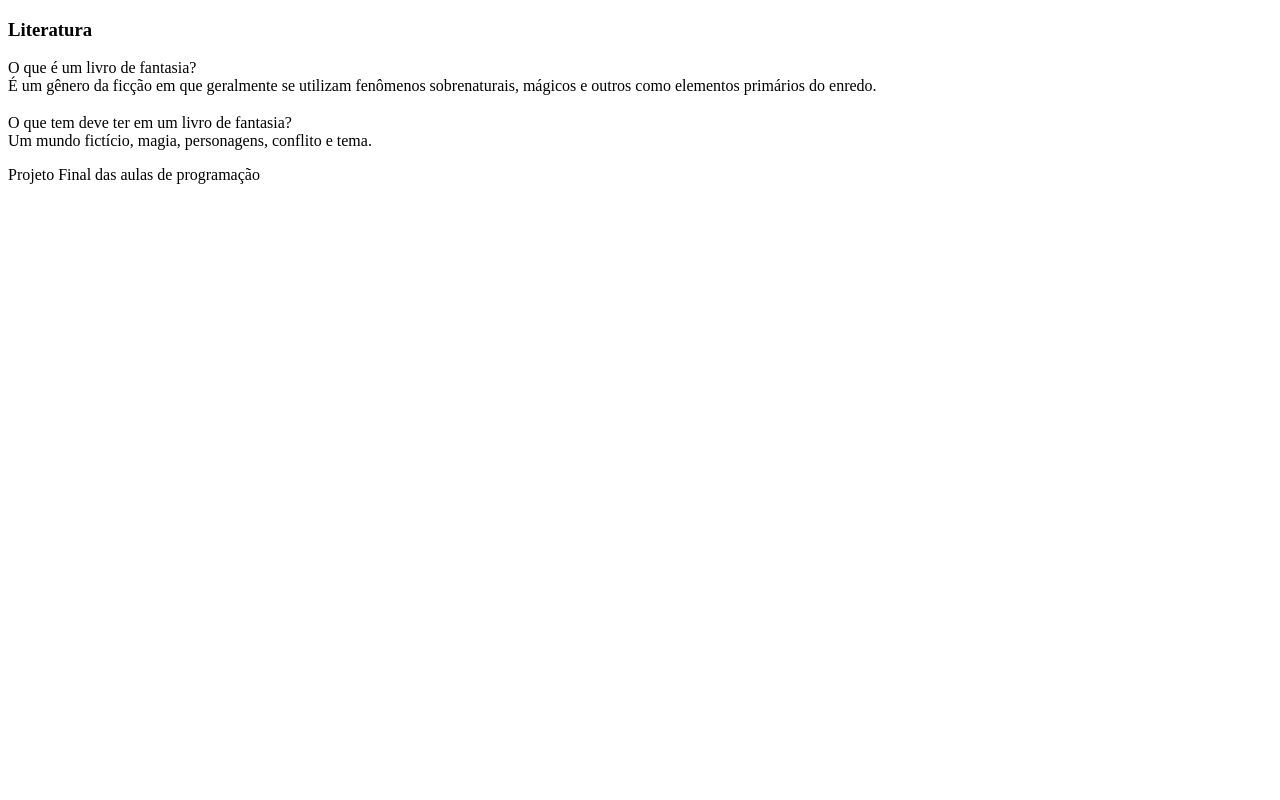
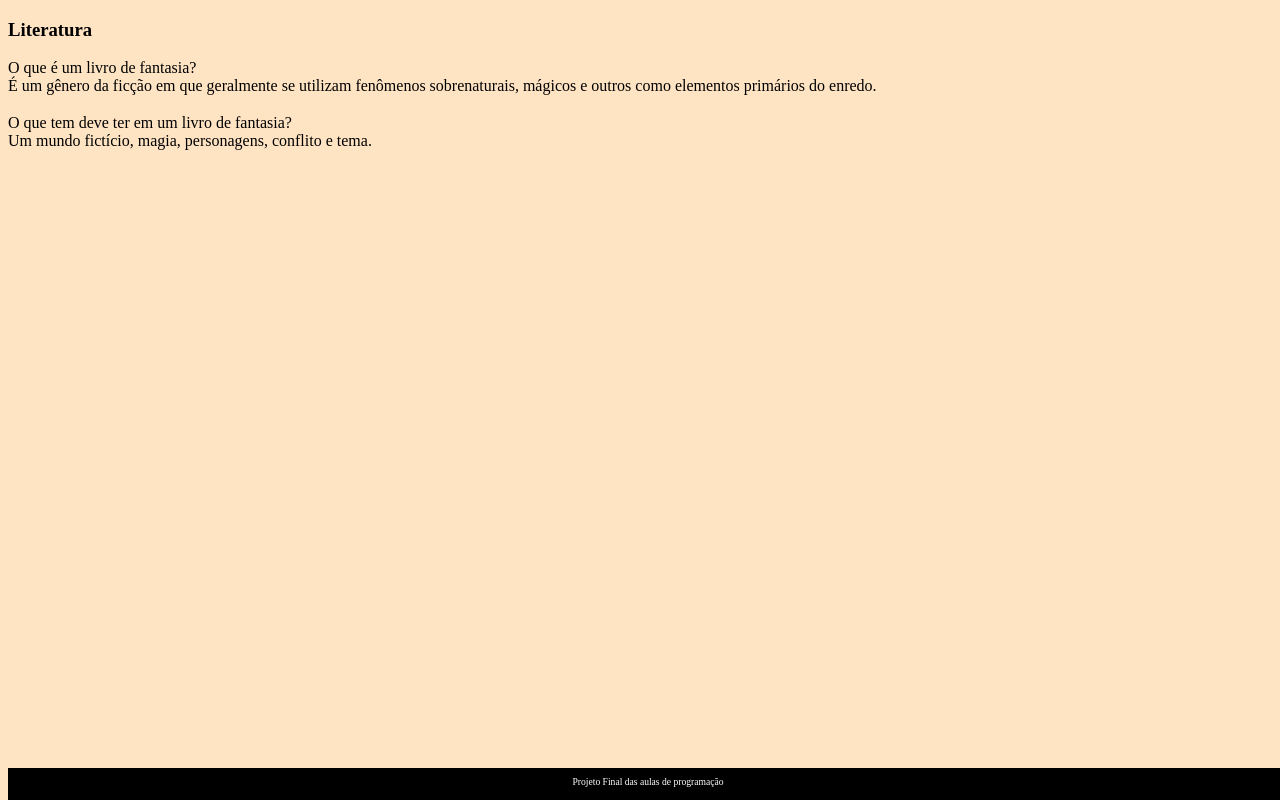
Before and after one commit to rafaellolufas/Projeto-final, a plain HTML site: page index.html in a window 1280 px wide. Drawn offline with Linux system fonts and the light colour scheme; files that its build step writes are made by us from their sources.

Commit message:
Add files via upload

```diff
--- a/index.html
+++ b/index.html
@@ -4,6 +4,7 @@
     <meta charset="UTF-8">
     <meta http-equiv="X-UA-Compatible" content="IE=edge">
     <meta name="viewport" content="width=device-width, initial-scale=1.0">
+    <link rel="stylesheet" href="assets/style.css">
     <title>Projeto Final</title>
 </head>
 <body>
--- /dev/null
+++ b/style.css
@@ -0,0 +1,17 @@
+footer {
+    background-color: #000000;
+    color: white;
+    position: fixed;
+    bottom: 0;
+    width: 100%;
+    height: 2rem;
+}
+footer p{
+    text-align: center;
+    font-size: 0.6rem;
+    margin-top: 0.5rem;
+}
+body {
+    background-color: bisque;
+    font-family: Bai Jamjuree;
+}
```
